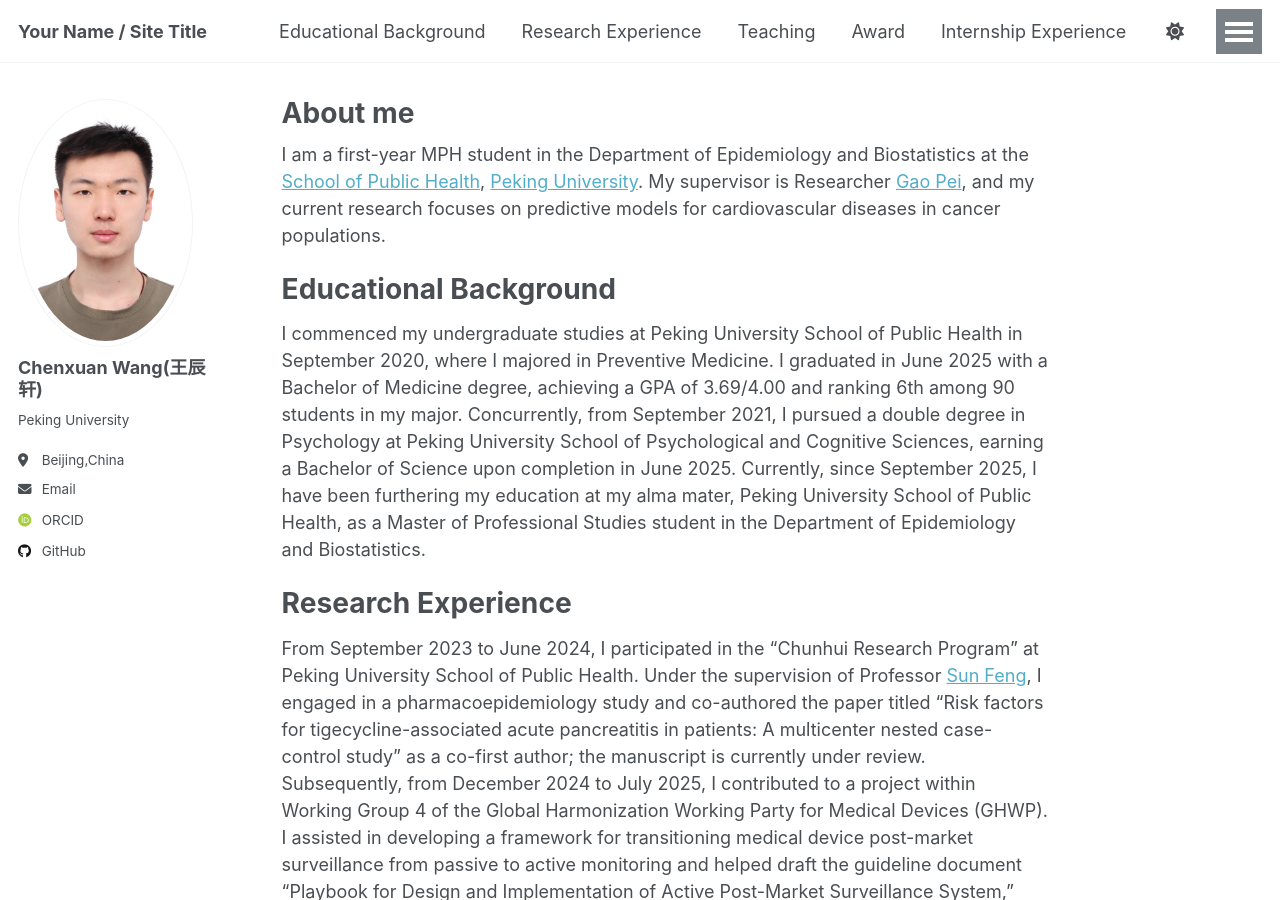
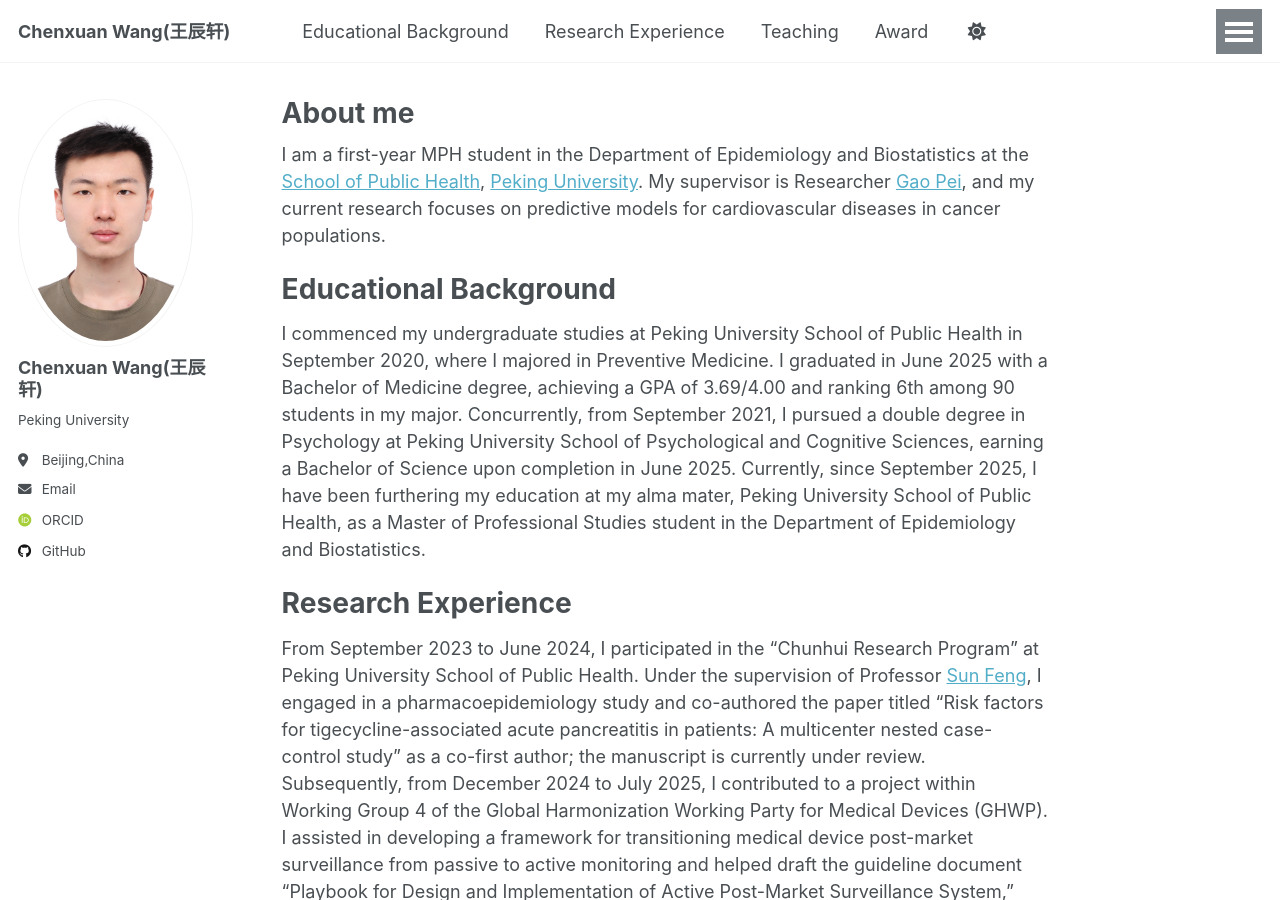
Before and after one commit to Wangcx0124/Wangcx0124.github.io, a Jekyll site: the page built from _pages/about.md, in a window 1280 px wide and 900 px high. Built offline with Jekyll 4.4.1, drawn with Linux system fonts in a browser that asks for light colours; some web fonts are replaced; a script that is not in the unit is left out.

Commit message:
Update _config.yml

```diff
--- a/_config.yml
+++ b/_config.yml
@@ -9,7 +9,7 @@
 # Basic Site Settings
 locale                   : "en-US"
 site_theme               : "default" # Currently available options are "default", "air"
-title                    : "Your Name / Site Title"
+title                    : "Chenxuan Wang(王辰轩)"
 title_separator          : "-"
 name                     : &name "Your Name"
 description              : &description "Your Name's academic portfolio"   # Update this with a general description of your site, this is the default if not overridden by a page
```
